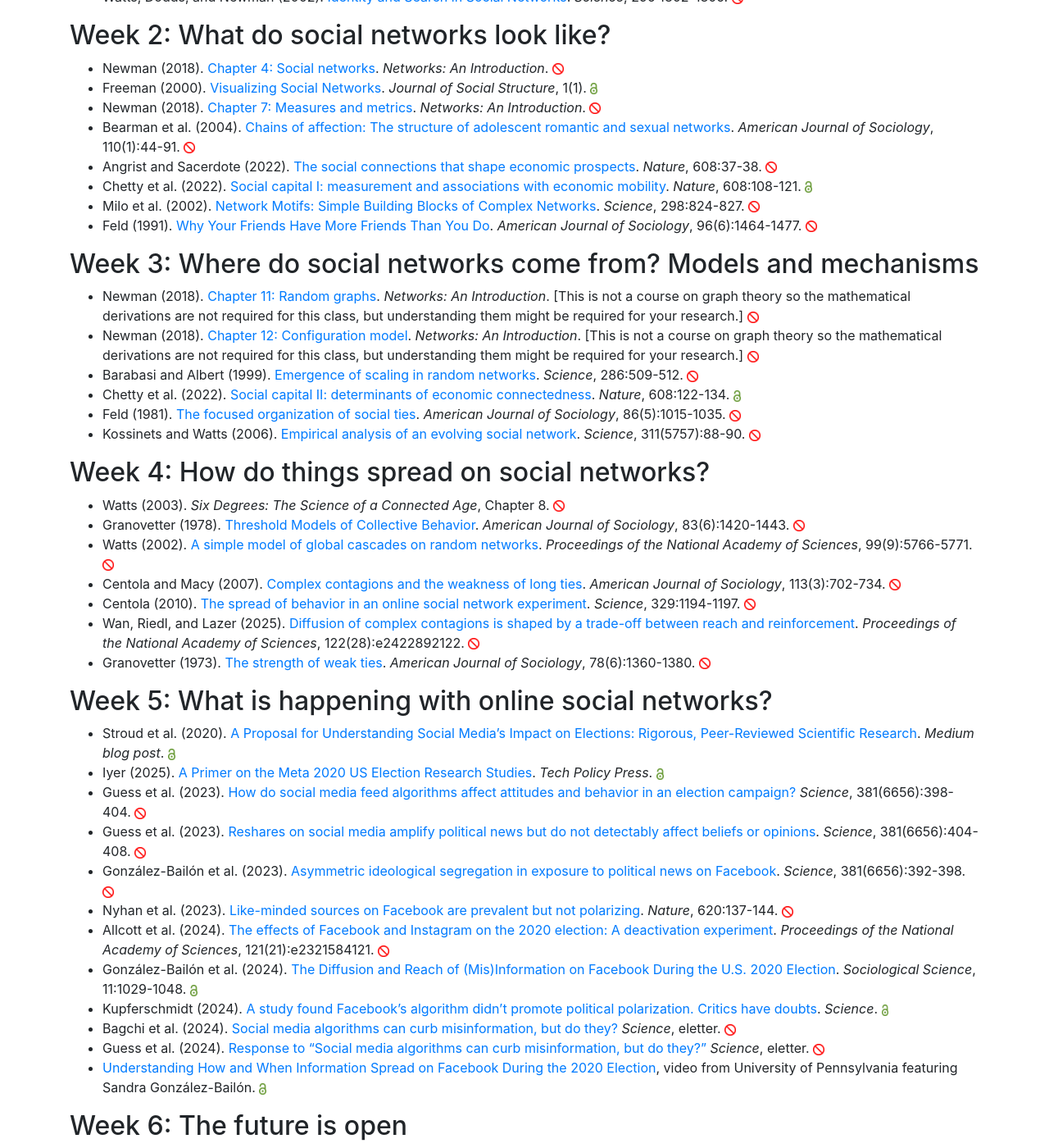
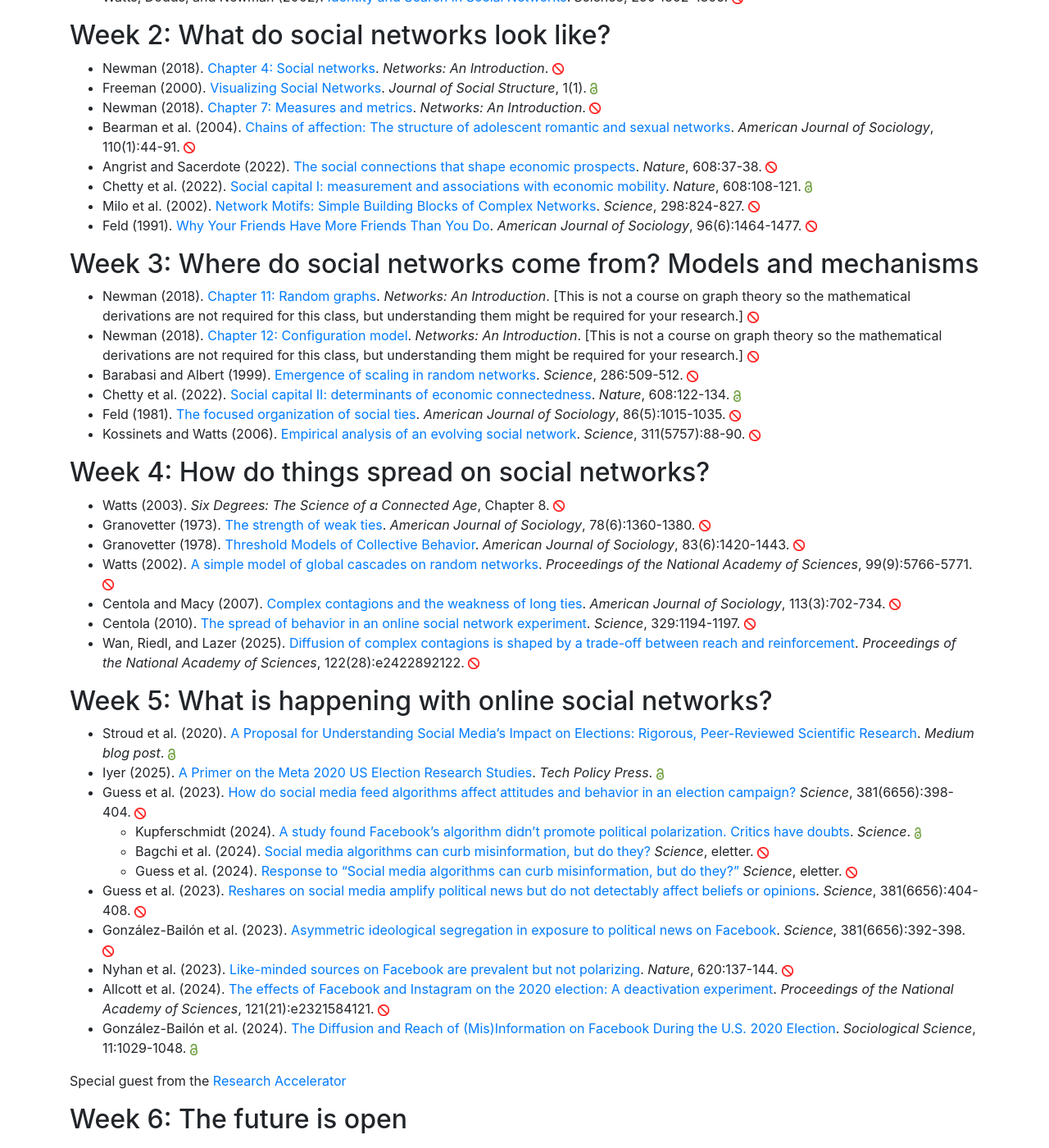
Before and after one commit to msalganik/soc548_f2025, a Jekyll site: the page built from readings.md, in a window 1280 px wide and 1400 px high, scrolled down 398 px. Shown: the whole window at 82% size. Built offline with Jekyll 4.4.1, drawn with Linux system fonts in a browser that asks for light colours; comment, search, counter and statistics services are not loaded.

Commit message:
updated readings for week 4
🤖 Generated with [Claude Code](https://claude.com/claude-code)

Co-Authored-By: Claude <noreply@anthropic.com>

```diff
--- a/readings.md
+++ b/readings.md
@@ -43,26 +43,28 @@ In this 6-week seminar we hope to cover some of the history and major themes in
 ## Week 4: How do things spread on social networks?
 
 - Watts (2003). _Six Degrees: The Science of a Connected Age_, Chapter 8. <img src="https://msalganik.github.io/soc548_f2025/images/closed.png" style="display: inline; height: 14px;" />
+- Granovetter (1973). [The strength of weak ties](https://doi.org/10.1086/225469). _American Journal of Sociology_, 78(6):1360-1380. <img src="https://msalganik.github.io/soc548_f2025/images/closed.png" style="display: inline; height: 14px;" />
 - Granovetter (1978). [Threshold Models of Collective Behavior](https://doi.org/10.1086/226707). _American Journal of Sociology_, 83(6):1420-1443. <img src="https://msalganik.github.io/soc548_f2025/images/closed.png" style="display: inline; height: 14px;" />
 - Watts (2002). [A simple model of global cascades on random networks](https://doi.org/10.1073/pnas.082090499). _Proceedings of the National Academy of Sciences_, 99(9):5766-5771. <img src="https://msalganik.github.io/soc548_f2025/images/closed.png" style="display: inline; height: 14px;" />
 - Centola and Macy (2007). [Complex contagions and the weakness of long ties](https://doi.org/10.1086/521848). _American Journal of Sociology_, 113(3):702-734. <img src="https://msalganik.github.io/soc548_f2025/images/closed.png" style="display: inline; height: 14px;" />
 - Centola (2010). [The spread of behavior in an online social network experiment](https://doi.org/10.1126/science.1185231). _Science_, 329:1194-1197. <img src="https://msalganik.github.io/soc548_f2025/images/closed.png" style="display: inline; height: 14px;" />
 - Wan, Riedl, and Lazer (2025). [Diffusion of complex contagions is shaped by a trade-off between reach and reinforcement](https://doi.org/10.1073/pnas.2422892122). _Proceedings of the National Academy of Sciences_, 122(28):e2422892122. <img src="https://msalganik.github.io/soc548_f2025/images/closed.png" style="display: inline; height: 14px;" />
-- Granovetter (1973). [The strength of weak ties](https://doi.org/10.1086/225469). _American Journal of Sociology_, 78(6):1360-1380. <img src="https://msalganik.github.io/soc548_f2025/images/closed.png" style="display: inline; height: 14px;" />
 
 ## Week 5: What is happening with online social networks?
 
 - Stroud et al. (2020). [A Proposal for Understanding Social Media's Impact on Elections: Rigorous, Peer-Reviewed Scientific Research](https://medium.com/@2020_election_research_project/a-proposal-for-understanding-social-medias-impact-on-elections-4ca5b7aae10). _Medium blog post_. <img src="https://msalganik.github.io/soc548_f2025/images/open.png" style="display: inline; height: 14px;" />
 - Iyer (2025). [A Primer on the Meta 2020 US Election Research Studies](https://www.techpolicy.press/a-primer-on-the-meta-2020-us-election-research-studies/). _Tech Policy Press_. <img src="https://msalganik.github.io/soc548_f2025/images/open.png" style="display: inline; height: 14px;" />
 - Guess et al. (2023). [How do social media feed algorithms affect attitudes and behavior in an election campaign?](https://doi.org/10.1126/science.abp9364) _Science_, 381(6656):398-404. <img src="https://msalganik.github.io/soc548_f2025/images/closed.png" style="display: inline; height: 14px;" />
+    - Kupferschmidt (2024). [A study found Facebook's algorithm didn't promote political polarization. Critics have doubts](https://doi.org/10.1126/science.zu5amv2). _Science_. <img src="https://msalganik.github.io/soc548_f2025/images/open.png" style="display: inline; height: 14px;" />
+    - Bagchi et al. (2024). [Social media algorithms can curb misinformation, but do they?](https://doi.org/10.1126/science.abp9364) _Science_, eletter. <img src="https://msalganik.github.io/soc548_f2025/images/closed.png" style="display: inline; height: 14px;" />
+    - Guess et al. (2024). [Response to "Social media algorithms can curb misinformation, but do they?"](https://doi.org/10.1126/science.abp9364) _Science_, eletter. <img src="https://msalganik.github.io/soc548_f2025/images/closed.png" style="display: inline; height: 14px;" />
+
 - Guess et al. (2023). [Reshares on social media amplify political news but do not detectably affect beliefs or opinions](https://doi.org/10.1126/science.add8424). _Science_, 381(6656):404-408. <img src="https://msalganik.github.io/soc548_f2025/images/closed.png" style="display: inline; height: 14px;" />
 - González-Bailón et al. (2023). [Asymmetric ideological segregation in exposure to political news on Facebook](https://doi.org/10.1126/science.ade7138). _Science_, 381(6656):392-398. <img src="https://msalganik.github.io/soc548_f2025/images/closed.png" style="display: inline; height: 14px;" />
 - Nyhan et al. (2023). [Like-minded sources on Facebook are prevalent but not polarizing](https://doi.org/10.1038/s41586-023-06297-w). _Nature_, 620:137-144. <img src="https://msalganik.github.io/soc548_f2025/images/closed.png" style="display: inline; height: 14px;" />
 - Allcott et al. (2024). [The effects of Facebook and Instagram on the 2020 election: A deactivation experiment](https://doi.org/10.1073/pnas.2321584121). _Proceedings of the National Academy of Sciences_, 121(21):e2321584121. <img src="https://msalganik.github.io/soc548_f2025/images/closed.png" style="display: inline; height: 14px;" />
 - González-Bailón et al. (2024). [The Diffusion and Reach of (Mis)Information on Facebook During the U.S. 2020 Election](https://doi.org/10.15195/v11.a41). _Sociological Science_, 11:1029-1048. <img src="https://msalganik.github.io/soc548_f2025/images/open.png" style="display: inline; height: 14px;" />
-- Kupferschmidt (2024). [A study found Facebook's algorithm didn't promote political polarization. Critics have doubts](https://doi.org/10.1126/science.zu5amv2). _Science_. <img src="https://msalganik.github.io/soc548_f2025/images/open.png" style="display: inline; height: 14px;" />
-- Bagchi et al. (2024). [Social media algorithms can curb misinformation, but do they?](https://doi.org/10.1126/science.abp9364) _Science_, eletter. <img src="https://msalganik.github.io/soc548_f2025/images/closed.png" style="display: inline; height: 14px;" />
-- Guess et al. (2024). [Response to "Social media algorithms can curb misinformation, but do they?"](https://doi.org/10.1126/science.abp9364) _Science_, eletter. <img src="https://msalganik.github.io/soc548_f2025/images/closed.png" style="display: inline; height: 14px;" />
-- [Understanding How and When Information Spread on Facebook During the 2020 Election](https://www.youtube.com/watch?v=zxleDpcNwOE), video from University of Pennsylvania featuring Sandra González-Bailón. <img src="https://msalganik.github.io/soc548_f2025/images/open.png" style="display: inline; height: 14px;" />
+
+Special guest from the [Research Accelerator](https://researchaccelerator.org/)
 
 ## Week 6: The future is open
```
